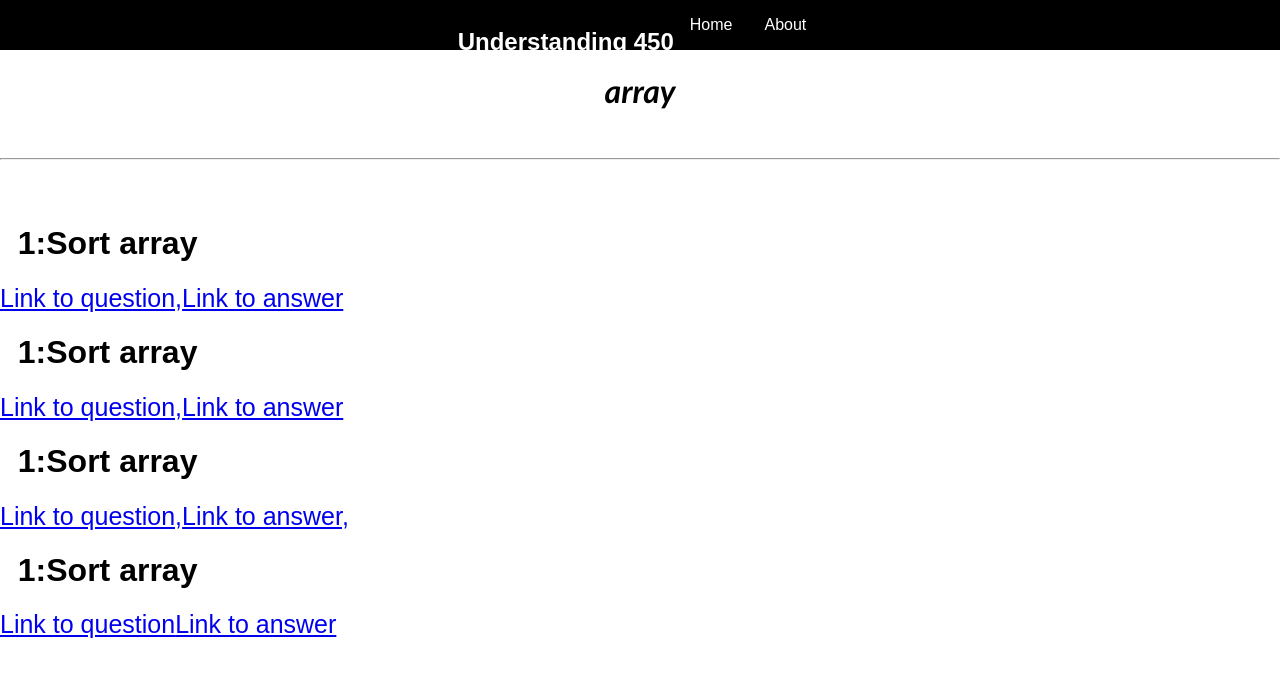
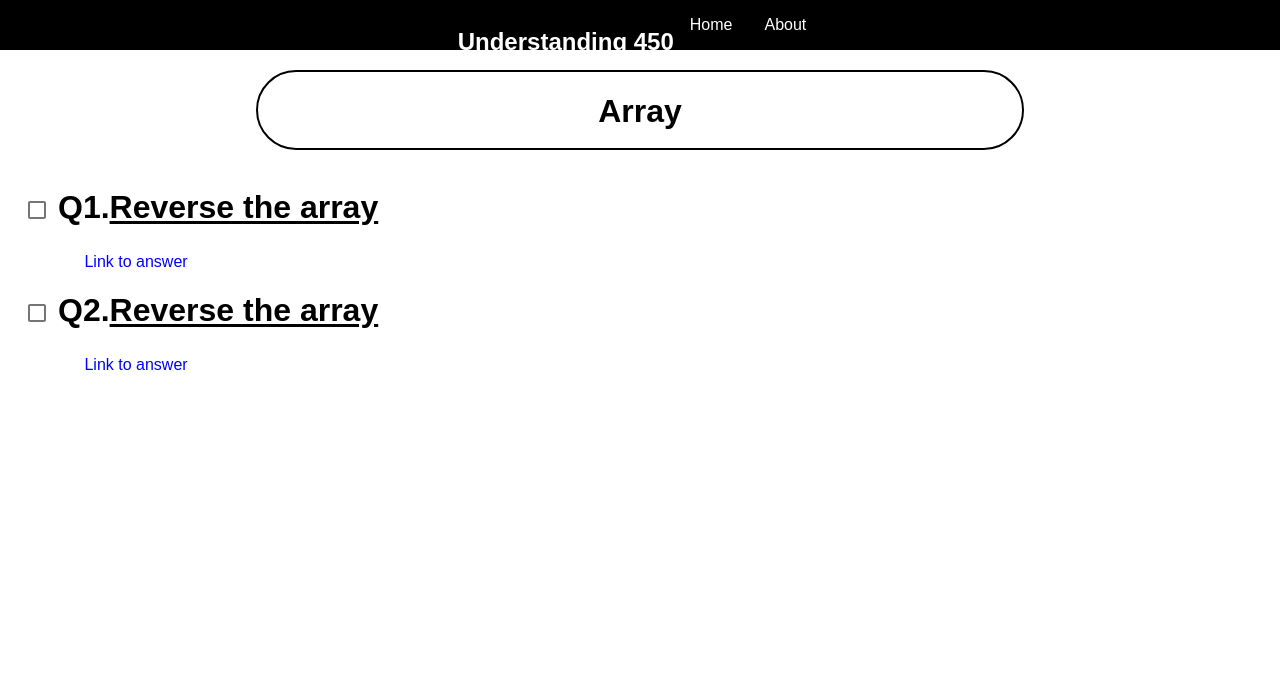
Before and after one commit to amanchauhan112/understanding450, a React (Create React App) app in the folder client/: page /matrix in a window 1280 px wide. Shown: the top 676 px of the page. Built offline with nearby package versions, Linux system fonts and the light colour scheme.

Commit message:
links of pages and some css

```diff
--- a/client/src/App.css
+++ b/client/src/App.css
@@ -10,6 +10,9 @@ body,
   font-size: 16px;
   /* background-image: url("background.png"); */
   background-size: cover;
+  margin:0;
+  overflow: auto;
+
 }
 
 button {
--- a/client/src/Components/pages/array.js
+++ b/client/src/Components/pages/array.js
@@ -3,14 +3,17 @@ import React from 'react';
 
 const Array = () => {
   return (
-    <div className="div"  style={{justifyContent:'center'}}>
-     <div style={{border:'2px solid black',marginLeft:'20%',marginRight:'20%',display:'flex',height:'80px',justifyContent:'center',borderRadius:'50px 50px 50px 50px'}}>
+    <div>
+     <div style={{border:'2px solid black',marginLeft:'20%',marginRight:'20%',marginTop:'20px',display:'flex',height:'80px',justifyContent:'center',borderRadius:'50px 50px 50px 50px'}}>
       <h1 >Array</h1><br/>
       </div>
 
 <br/>
 <h1><Checkbox/>Q1.<a href="https://www.geeksforgeeks.org/write-a-program-to-reverse-an-array-or-string/" style={{color:'black'}}>Reverse the array</a></h1>
-<a href="/one" style={{color:'black'}}>Link to answer</a>
+<a href="/one" style={{color:'blue',textDecoration:"none"}}> &emsp;&emsp;&emsp;&emsp;&emsp; Link to answer</a>
+
+<h1><Checkbox/>Q2.<a href="https://www.geeksforgeeks.org/write-a-program-to-reverse-an-array-or-string/" style={{color:'black'}}>Reverse the array</a></h1>
+<a href="/one" style={{color:'blue',textDecoration:"none"}}> &emsp;&emsp;&emsp;&emsp;&emsp; Link to answer</a>
 
     </div>
   );
--- a/client/src/Components/pages/binarytree.js
+++ b/client/src/Components/pages/binarytree.js
@@ -0,0 +1,22 @@
+import { Checkbox } from '@material-ui/core';
+import React from 'react';
+
+const BinaryTree = () => {
+  return (
+    <div>
+     <div style={{border:'2px solid black',marginLeft:'20%',marginRight:'20%',marginTop:'20px',display:'flex',height:'80px',justifyContent:'center',borderRadius:'50px 50px 50px 50px'}}>
+      <h1 >Array</h1><br/>
+      </div>
+
+<br/>
+<h1><Checkbox/>Q1.<a href="https://www.geeksforgeeks.org/write-a-program-to-reverse-an-array-or-string/" style={{color:'black'}}>Reverse the array</a></h1>
+<a href="/one" style={{color:'blue',textDecoration:"none"}}> &emsp;&emsp;&emsp;&emsp;&emsp; Link to answer</a>
+
+<h1><Checkbox/>Q2.<a href="https://www.geeksforgeeks.org/write-a-program-to-reverse-an-array-or-string/" style={{color:'black'}}>Reverse the array</a></h1>
+<a href="/one" style={{color:'blue',textDecoration:"none"}}> &emsp;&emsp;&emsp;&emsp;&emsp; Link to answer</a>
+
+    </div>
+  );
+};
+
+export default BinaryTree;
--- a/client/src/Components/pages/bst.js
+++ b/client/src/Components/pages/bst.js
@@ -0,0 +1,22 @@
+import { Checkbox } from '@material-ui/core';
+import React from 'react';
+
+const BST = () => {
+  return (
+    <div>
+     <div style={{border:'2px solid black',marginLeft:'20%',marginRight:'20%',marginTop:'20px',display:'flex',height:'80px',justifyContent:'center',borderRadius:'50px 50px 50px 50px'}}>
+      <h1 >Array</h1><br/>
+      </div>
+
+<br/>
+<h1><Checkbox/>Q1.<a href="https://www.geeksforgeeks.org/write-a-program-to-reverse-an-array-or-string/" style={{color:'black'}}>Reverse the array</a></h1>
+<a href="/one" style={{color:'blue',textDecoration:"none"}}> &emsp;&emsp;&emsp;&emsp;&emsp; Link to answer</a>
+
+<h1><Checkbox/>Q2.<a href="https://www.geeksforgeeks.org/write-a-program-to-reverse-an-array-or-string/" style={{color:'black'}}>Reverse the array</a></h1>
+<a href="/one" style={{color:'blue',textDecoration:"none"}}> &emsp;&emsp;&emsp;&emsp;&emsp; Link to answer</a>
+
+    </div>
+  );
+};
+
+export default BST;
--- a/client/src/Components/pages/home.js
+++ b/client/src/Components/pages/home.js
@@ -24,9 +24,8 @@ const Home = () => {
   const classes = useStyles();
 
   return (
-    <div className="div" style={{textAlign:"center",overflow:"auto",display:"block",marginBottom:'5%'}}>
-{/* <div style={{backgroundColor:"blue",height:"50px",borderRadius:"30%"}}><a href="./array">Array</a></div> */}
-<div style={{display:'flex',justifyContent:"space-evenly"}}>
+    <div className="home_content" >
+<div style={{display:'flex',justifyContent:"space-evenly",marginTop:'40px'}}>
  <Card className={classes.root} style={{padding:"15px",boxShadow: '0 3px 15px 12px rgba(22, 21, 210, .3)',borderRadius: '8px'}}>
       <CardActionArea>
         <CardMedia
--- a/client/src/Components/pages/linkedlist.js
+++ b/client/src/Components/pages/linkedlist.js
@@ -0,0 +1,22 @@
+import { Checkbox } from '@material-ui/core';
+import React from 'react';
+
+const LinkedList = () => {
+  return (
+    <div>
+     <div style={{border:'2px solid black',marginLeft:'20%',marginRight:'20%',marginTop:'20px',display:'flex',height:'80px',justifyContent:'center',borderRadius:'50px 50px 50px 50px'}}>
+      <h1 >Array</h1><br/>
+      </div>
+
+<br/>
+<h1><Checkbox/>Q1.<a href="https://www.geeksforgeeks.org/write-a-program-to-reverse-an-array-or-string/" style={{color:'black'}}>Reverse the array</a></h1>
+<a href="/one" style={{color:'blue',textDecoration:"none"}}> &emsp;&emsp;&emsp;&emsp;&emsp; Link to answer</a>
+
+<h1><Checkbox/>Q2.<a href="https://www.geeksforgeeks.org/write-a-program-to-reverse-an-array-or-string/" style={{color:'black'}}>Reverse the array</a></h1>
+<a href="/one" style={{color:'blue',textDecoration:"none"}}> &emsp;&emsp;&emsp;&emsp;&emsp; Link to answer</a>
+
+    </div>
+  );
+};
+
+export default LinkedList;
--- a/client/src/Components/pages/matrix.js
+++ b/client/src/Components/pages/matrix.js
@@ -1,46 +1,19 @@
+import { Checkbox } from '@material-ui/core';
 import React from 'react';
 
 const Matrix = () => {
   return (
-    <div className="div">
-      <h1 className="heading">array</h1><br/>
-<hr style={{color:"white"}}/>
+    <div>
+     <div style={{border:'2px solid black',marginLeft:'20%',marginRight:'20%',marginTop:'20px',display:'flex',height:'80px',justifyContent:'center',borderRadius:'50px 50px 50px 50px'}}>
+      <h1 >Array</h1><br/>
+      </div>
 
-<br/><br/>
+<br/>
+<h1><Checkbox/>Q1.<a href="https://www.geeksforgeeks.org/write-a-program-to-reverse-an-array-or-string/" style={{color:'black'}}>Reverse the array</a></h1>
+<a href="/one" style={{color:'blue',textDecoration:"none"}}> &emsp;&emsp;&emsp;&emsp;&emsp; Link to answer</a>
 
-<h1 className="subheading">
-
-&nbsp; 1:Sort array</h1>
-{/* <hr style={{color:"white",width:"1650px"}}/> */}
-
-  <a className="content" href="https://github.com/amanchauhan112">Link to question,</a>
-  <a className="content" href="https://github.com/amanchauhan112">Link to answer</a>
-  <h1 className="subheading">
-
-&nbsp; 1:Sort array</h1>
-{/* <hr style={{color:"white",width:"165px"}}/> */}
-
-  <a className="content" href="https://github.com/amanchauhan112">Link to question,</a>
-  <a className="content" href="https://github.com/amanchauhan112">Link to answer</a>
-
-  <h1 className="subheading">
-
-&nbsp; 1:Sort array</h1>
-{/* <hr style={{color:"white",width:"165px"}}/> */}
-
-  <a className="content" href="https://github.com/amanchauhan112">Link to question,</a>
-  <a className="content" href="https://github.com/amanchauhan112">Link to answer,</a>
-
-  <h1 className="subheading">
-
-&nbsp; 1:Sort array</h1>
-{/* <hr style={{color:"white",width:"165px"}}/> */}
-
-  <a className="content" href="https://github.com/amanchauhan112">Link to question</a>
-  <a className="content" href="https://github.com/amanchauhan112">Link to answer</a>
-
-
-
+<h1><Checkbox/>Q2.<a href="https://www.geeksforgeeks.org/write-a-program-to-reverse-an-array-or-string/" style={{color:'black'}}>Reverse the array</a></h1>
+<a href="/one" style={{color:'blue',textDecoration:"none"}}> &emsp;&emsp;&emsp;&emsp;&emsp; Link to answer</a>
 
     </div>
   );
--- a/client/src/Components/pages/search_sort.js
+++ b/client/src/Components/pages/search_sort.js
@@ -0,0 +1,22 @@
+import { Checkbox } from '@material-ui/core';
+import React from 'react';
+
+const SearchSort = () => {
+  return (
+    <div>
+     <div style={{border:'2px solid black',marginLeft:'20%',marginRight:'20%',marginTop:'20px',display:'flex',height:'80px',justifyContent:'center',borderRadius:'50px 50px 50px 50px'}}>
+      <h1 >Array</h1><br/>
+      </div>
+
+<br/>
+<h1><Checkbox/>Q1.<a href="https://www.geeksforgeeks.org/write-a-program-to-reverse-an-array-or-string/" style={{color:'black'}}>Reverse the array</a></h1>
+<a href="/one" style={{color:'blue',textDecoration:"none"}}> &emsp;&emsp;&emsp;&emsp;&emsp; Link to answer</a>
+
+<h1><Checkbox/>Q2.<a href="https://www.geeksforgeeks.org/write-a-program-to-reverse-an-array-or-string/" style={{color:'black'}}>Reverse the array</a></h1>
+<a href="/one" style={{color:'blue',textDecoration:"none"}}> &emsp;&emsp;&emsp;&emsp;&emsp; Link to answer</a>
+
+    </div>
+  );
+};
+
+export default SearchSort;
--- a/client/src/Components/pages/stack.js
+++ b/client/src/Components/pages/stack.js
@@ -1,46 +1,19 @@
+import { Checkbox } from '@material-ui/core';
 import React from 'react';
 
 const Stack = () => {
   return (
-    <div className="div">
-      <h1 className="heading">array</h1><br/>
-<hr style={{color:"white"}}/>
+    <div>
+     <div style={{border:'2px solid black',marginLeft:'20%',marginRight:'20%',marginTop:'20px',display:'flex',height:'80px',justifyContent:'center',borderRadius:'50px 50px 50px 50px'}}>
+      <h1 >Array</h1><br/>
+      </div>
 
-<br/><br/>
+<br/>
+<h1><Checkbox/>Q1.<a href="https://www.geeksforgeeks.org/write-a-program-to-reverse-an-array-or-string/" style={{color:'black'}}>Reverse the array</a></h1>
+<a href="/one" style={{color:'blue',textDecoration:"none"}}> &emsp;&emsp;&emsp;&emsp;&emsp; Link to answer</a>
 
-<h1 className="subheading">
-
-&nbsp; 1:Sort array</h1>
-{/* <hr style={{color:"white",width:"1650px"}}/> */}
-
-  <a className="content" href="https://github.com/amanchauhan112">Link to question,</a>
-  <a className="content" href="https://github.com/amanchauhan112">Link to answer</a>
-  <h1 className="subheading">
-
-&nbsp; 1:Sort array</h1>
-{/* <hr style={{color:"white",width:"165px"}}/> */}
-
-  <a className="content" href="https://github.com/amanchauhan112">Link to question,</a>
-  <a className="content" href="https://github.com/amanchauhan112">Link to answer</a>
-
-  <h1 className="subheading">
-
-&nbsp; 1:Sort array</h1>
-{/* <hr style={{color:"white",width:"165px"}}/> */}
-
-  <a className="content" href="https://github.com/amanchauhan112">Link to question,</a>
-  <a className="content" href="https://github.com/amanchauhan112">Link to answer,</a>
-
-  <h1 className="subheading">
-
-&nbsp; 1:Sort array</h1>
-{/* <hr style={{color:"white",width:"165px"}}/> */}
-
-  <a className="content" href="https://github.com/amanchauhan112">Link to question</a>
-  <a className="content" href="https://github.com/amanchauhan112">Link to answer</a>
-
-
-
+<h1><Checkbox/>Q2.<a href="https://www.geeksforgeeks.org/write-a-program-to-reverse-an-array-or-string/" style={{color:'black'}}>Reverse the array</a></h1>
+<a href="/one" style={{color:'blue',textDecoration:"none"}}> &emsp;&emsp;&emsp;&emsp;&emsp; Link to answer</a>
 
     </div>
   );
--- a/client/src/Components/pages/string.js
+++ b/client/src/Components/pages/string.js
@@ -1,46 +1,19 @@
+import { Checkbox } from '@material-ui/core';
 import React from 'react';
 
 const String = () => {
   return (
-    <div className="div">
-      <h1 className="heading">STRING</h1><br/>
-<hr style={{color:"white"}}/>
+    <div>
+     <div style={{border:'2px solid black',marginLeft:'20%',marginRight:'20%',marginTop:'20px',display:'flex',height:'80px',justifyContent:'center',borderRadius:'50px 50px 50px 50px'}}>
+      <h1 >Array</h1><br/>
+      </div>
 
-<br/><br/>
+<br/>
+<h1><Checkbox/>Q1.<a href="https://www.geeksforgeeks.org/write-a-program-to-reverse-an-array-or-string/" style={{color:'black'}}>Reverse the array</a></h1>
+<a href="/one" style={{color:'blue',textDecoration:"none"}}> &emsp;&emsp;&emsp;&emsp;&emsp; Link to answer</a>
 
-<h1 className="subheading">
-
-&nbsp; 1:Sort array</h1>
-{/* <hr style={{color:"white",width:"1650px"}}/> */}
-
-  <a className="content" href="https://github.com/amanchauhan112">Link to question,</a>
-  <a className="content" href="https://github.com/amanchauhan112">Link to answer</a>
-  <h1 className="subheading">
-
-&nbsp; 1:Sort array</h1>
-{/* <hr style={{color:"white",width:"165px"}}/> */}
-
-  <a className="content" href="https://github.com/amanchauhan112">Link to question,</a>
-  <a className="content" href="https://github.com/amanchauhan112">Link to answer</a>
-
-  <h1 className="subheading">
-
-&nbsp; 1:Sort array</h1>
-{/* <hr style={{color:"white",width:"165px"}}/> */}
-
-  <a className="content" href="https://github.com/amanchauhan112">Link to question,</a>
-  <a className="content" href="https://github.com/amanchauhan112">Link to answer,</a>
-
-  <h1 className="subheading">
-
-&nbsp; 1:Sort array</h1>
-{/* <hr style={{color:"white",width:"165px"}}/> */}
-
-  <a className="content" href="https://github.com/amanchauhan112">Link to question</a>
-  <a className="content" href="https://github.com/amanchauhan112">Link to answer</a>
-
-
-
+<h1><Checkbox/>Q2.<a href="https://www.geeksforgeeks.org/write-a-program-to-reverse-an-array-or-string/" style={{color:'black'}}>Reverse the array</a></h1>
+<a href="/one" style={{color:'blue',textDecoration:"none"}}> &emsp;&emsp;&emsp;&emsp;&emsp; Link to answer</a>
 
     </div>
   );
--- a/client/src/Components/pages/style.css
+++ b/client/src/Components/pages/style.css
@@ -8,10 +8,6 @@
   opacity: 80%;
   border-radius: 10%;
   padding: 4%;
-  /* color: aliceblue; */
-}
-
-a {
   /* color: aliceblue; */
 }
 
@@ -27,15 +23,25 @@ a {
 }
 
 body {
-  margin: 10;
-  padding: 0;
+  /* margin: 10; */
+  /* padding: 0; */
   font-family: "Montserrat", sans-serif;
+
 }
 
 .content {
   /* color:rgb(28, 245, 227); */
   font-size: 25px;
 }
+
+.home_content{
+  text-align: center;
+    /* overflow:"auto"; */
+    /* display:"block",; */
+    /* margin-bottom:'5%'; */
+    margin-top:"20px";
+}
+
 
 .banner {
   background: rgba(0, 0, 0, 0.6);
```
Also changed, not shown: client/src/App.js (+12 -6 lines).
